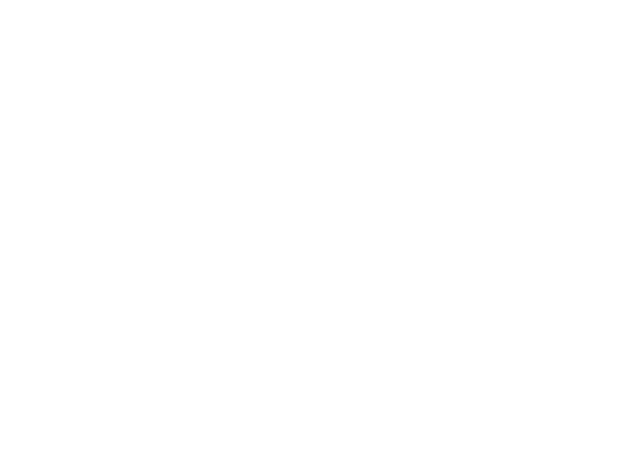
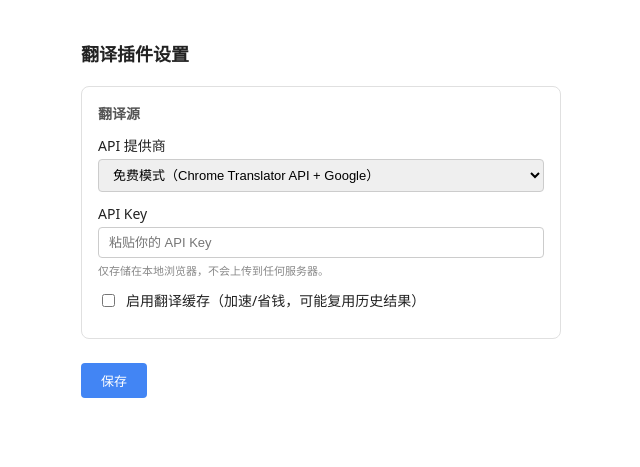
Before and after one commit to wanqianwin-jpg/Privado-Bilingual-Translator, a browser extension: page options/options.html in a window 1280 px wide. Shown: the whole page, without its empty margins (319-959 px from the left). Drawn offline with Linux system fonts and the light colour scheme.

Commit message:
feat: options page with API key config and cache toggle

```diff
--- a/options/options.html
+++ b/options/options.html
@@ -1 +1,50 @@
-<!-- options.html - options page placeholder -->
+<!DOCTYPE html>
+<html lang="zh">
+<head>
+  <meta charset="UTF-8">
+  <title>翻译插件设置</title>
+  <style>
+    body { max-width: 480px; margin: 40px auto; font-family: system-ui; font-size: 14px; color: #222; }
+    h2 { font-size: 18px; margin-bottom: 20px; }
+    .section { margin-bottom: 24px; padding: 16px; border: 1px solid #e0e0e0; border-radius: 8px; }
+    .section h3 { margin: 0 0 12px; font-size: 14px; color: #555; }
+    label { display: block; margin-bottom: 4px; font-weight: 500; }
+    select, input[type="password"] {
+      width: 100%; padding: 7px 10px; box-sizing: border-box;
+      border: 1px solid #ccc; border-radius: 4px; font-size: 13px; margin-bottom: 12px;
+    }
+    .hint { font-size: 11px; color: #888; margin: -8px 0 12px; }
+    .checkbox-row { display: flex; align-items: center; gap: 8px; margin-bottom: 12px; }
+    button { padding: 8px 20px; background: #4285f4; color: #fff; border: none; border-radius: 4px; cursor: pointer; font-size: 13px; }
+    .status { margin-top: 10px; font-size: 12px; color: #0a7d0a; min-height: 16px; }
+  </style>
+</head>
+<body>
+  <h2>翻译插件设置</h2>
+
+  <div class="section">
+    <h3>翻译源</h3>
+    <label for="api-provider">API 提供商</label>
+    <select id="api-provider">
+      <option value="">免费模式（Chrome Translator API + Google）</option>
+      <option value="deepl">DeepL（推荐，质量高）</option>
+      <option value="openai">OpenAI（GPT-4o mini）</option>
+      <option value="gemini">Google Gemini</option>
+    </select>
+
+    <label for="api-key">API Key</label>
+    <input type="password" id="api-key" placeholder="粘贴你的 API Key" />
+    <p class="hint">仅存储在本地浏览器，不会上传到任何服务器。</p>
+
+    <div class="checkbox-row">
+      <input type="checkbox" id="enable-cache">
+      <label for="enable-cache" style="margin:0;font-weight:normal">启用翻译缓存（加速/省钱，可能复用历史结果）</label>
+    </div>
+  </div>
+
+  <button id="save">保存</button>
+  <div class="status" id="status"></div>
+
+  <script src="options.js"></script>
+</body>
+</html>
--- a/options/options.js
+++ b/options/options.js
@@ -1 +1,25 @@
-// options.js - options page script placeholder
+async function init() {
+  const { userApiConfig = null, enableCache = false }
+    = await chrome.storage.local.get(['userApiConfig', 'enableCache'])
+
+  document.getElementById('api-provider').value = userApiConfig?.provider || ''
+  document.getElementById('api-key').value = userApiConfig?.key || ''
+  document.getElementById('enable-cache').checked = enableCache
+
+  document.getElementById('save').addEventListener('click', async () => {
+    const provider = document.getElementById('api-provider').value
+    const key = document.getElementById('api-key').value.trim()
+    const cache = document.getElementById('enable-cache').checked
+
+    await chrome.storage.local.set({
+      userApiConfig: provider && key ? { provider, key } : null,
+      enableCache: cache
+    })
+
+    const status = document.getElementById('status')
+    status.textContent = '已保存'
+    setTimeout(() => { status.textContent = '' }, 2000)
+  })
+}
+
+init()
```
